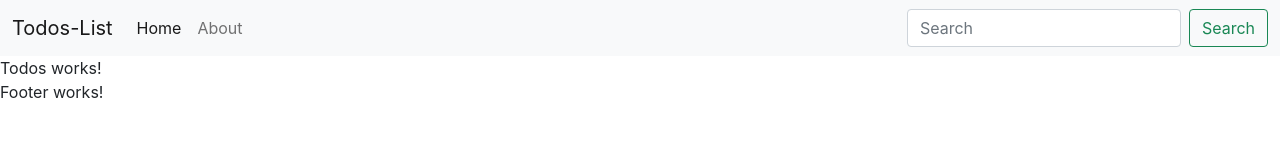
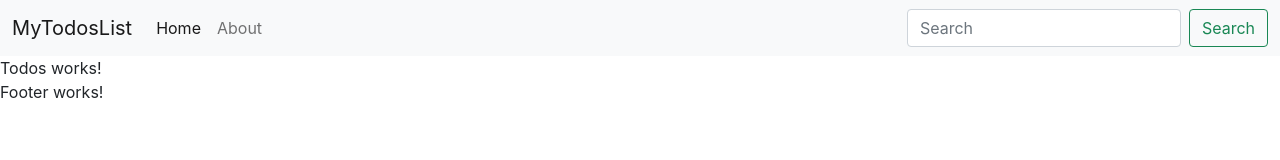
Before and after one commit to sonishalini/Reactproject, a React (Create React App) app: page / in a window 1280 px wide. Shown: the top 160 px of the page. Built offline with nearby package versions, Linux system fonts and the light colour scheme.

Commit message:
Header Component is Completed

```diff
--- a/src/App.js
+++ b/src/App.js
@@ -1,14 +1,13 @@
-import logo from "./logo.svg";
 import "./App.css"; //inject
 import Header from "./MyComponents/Header";
 import { Todos } from "./MyComponents/Todos";
 import { Footer } from "./MyComponents/Footer";
 
 function App() {
-  let myVariable = 345;
   return (
     <>
-      <Header />
+      {/* <Header title="MyTodosList" searchBar={false} /> */}
+      <Header title="MyTodosList" />
       <Todos />
       <Footer />
     </>
--- a/src/MyComponents/Header.js
+++ b/src/MyComponents/Header.js
@@ -1,12 +1,13 @@
 //rfc (react function based component)
 import React from "react";
+import PropTypes from "prop-types";
 
-export default function Header() {
+export default function Header(props) {
   return (
     <nav className="navbar navbar-expand-lg navbar-light bg-light">
       <div className="container-fluid">
         <a className="navbar-brand" href="#">
-          Todos-List
+          {props.title}
         </a>
         <button
           className="navbar-toggler"
@@ -32,6 +33,7 @@ export default function Header() {
               </a>
             </li>
           </ul>
+          {props.searchBar ? (
             <form className="d-flex">
               <input
                 className="form-control me-2"
@@ -43,8 +45,21 @@ export default function Header() {
                 Search
               </button>
             </form>
+          ) : (
+            ""
+          )}
         </div>
       </div>
     </nav>
   );
 }
+
+Header.defaultProps = {
+  title: "your title here!",
+  searchBar: true,
+};
+
+Header.propTypes = {
+  title: PropTypes.string,
+  searchBar: PropTypes.bool.isRequired,
+};
```
Lines whose indentation alone changed are shown as unchanged.
